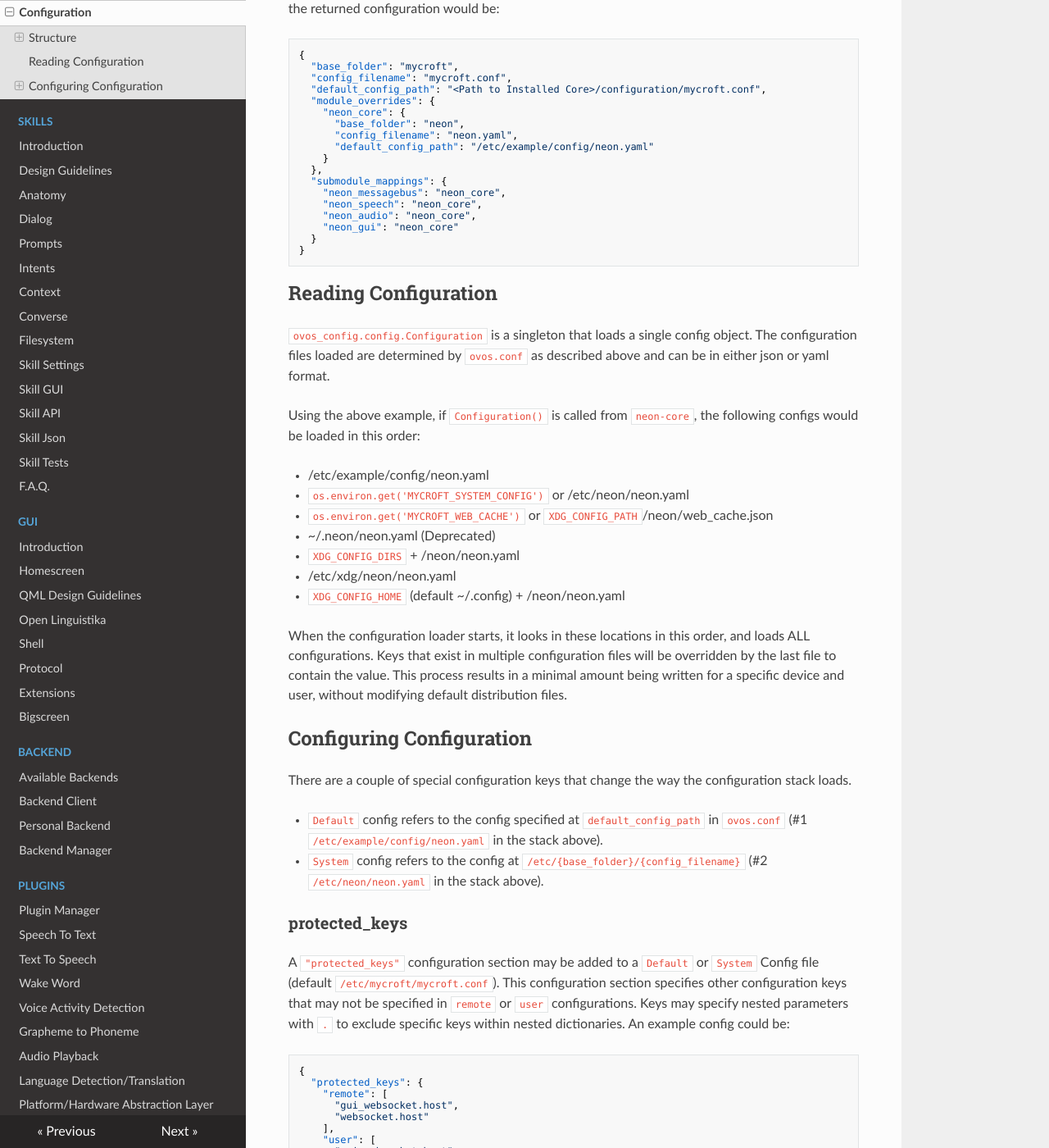
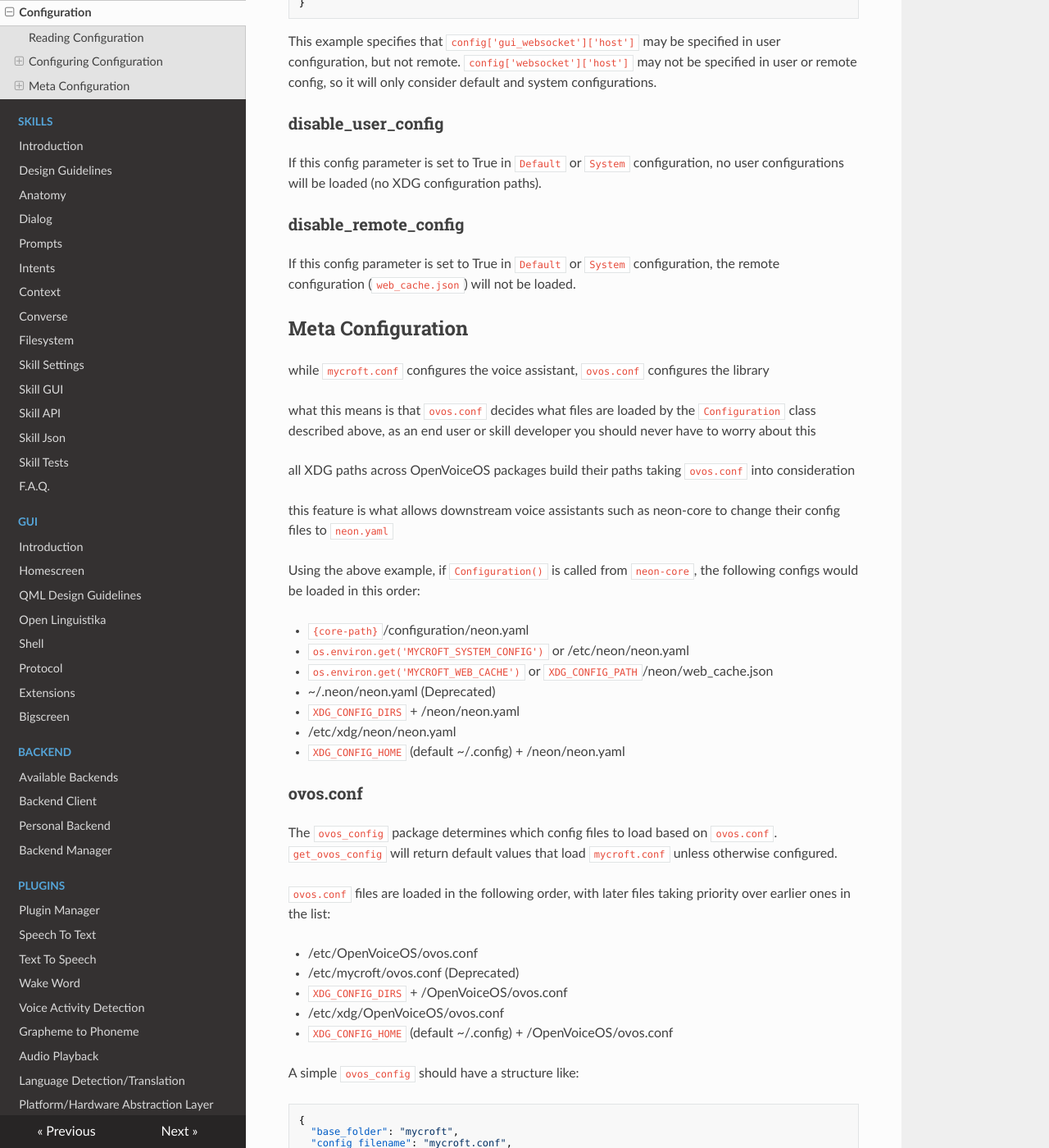
Before and after one commit to OpenVoiceOS/community-docs, an MkDocs documentation site: the page built from docs/config.md, in a window 1280 px wide and 1400 px high, scrolled down 1467 px. Shown: the whole window at 82% size. Built offline with MkDocs 1.6.1, drawn with Linux system fonts in a browser that asks for light colours; nearby versions of some CDN libraries; some of the changed text lies outside the part shown.

Commit message:
improve ovos.conf docs

````diff
--- a/docs/config.md
+++ b/docs/config.md
@@ -8,7 +8,95 @@
     * [disable_user_config](#disable-user-config)
     * [disable_remote_config](#disable-remote-config)
 
-## Structure
+
+## Reading Configuration
+
+`ovos_config.config.Configuration` is a singleton that loads a single config
+object. The configuration files loaded are determined by `ovos.conf` as described below and can be in either json or
+yaml format.
+
+if `Configuration()` is called the following configs would be loaded in this
+order:
+
+- `{core-path}`/configuration/mycroft.conf
+- `os.environ.get('MYCROFT_SYSTEM_CONFIG')` or /etc/mycroft/mycroft.conf
+- `os.environ.get('MYCROFT_WEB_CACHE')` or `XDG_CONFIG_PATH`/neon/web_cache.json
+- ~/.mycroft/mycroft.conf (Deprecated)
+- `XDG_CONFIG_DIRS` + /mycroft/mycroft.conf
+- /etc/xdg/mycroft/mycroft.conf
+- `XDG_CONFIG_HOME` (default ~/.config) + /mycroft/mycroft.conf
+
+When the configuration loader starts, it looks in these locations in this order, and loads ALL configurations. Keys that
+exist in multiple configuration files will be overridden by the last file to contain the value. This process results in
+a minimal amount being written for a specific device and user, without modifying default distribution files.
+
+## Configuring Configuration
+
+There are a couple of special configuration keys that change the way the configuration stack loads.
+
+* `Default` config refers to the config specified at `default_config_path` in
+  `ovos.conf` (#1 `{core-path}/configuration/mycroft.conf` in the stack above).
+* `System` config refers to the config at `/etc/{base_folder}/{config_filename}` (#2 `/etc/mycroft/mycroft.conf` in the stack
+  above).
+
+### protected_keys
+
+A `"protected_keys"` configuration section may be added to a `Default` or `System` Config file
+(default `/etc/mycroft/mycroft.conf`). This configuration section specifies
+other configuration keys that may not be specified in `remote` or `user` configurations.
+Keys may specify nested parameters with `.` to exclude specific keys within nested dictionaries.
+An example config could be:
+
+```json
+{
+  "protected_keys": {
+    "remote": [
+      "gui_websocket.host",
+      "websocket.host"
+    ],
+    "user": [
+      "gui_websocket.host"
+    ]
+  }
+}
+```
+
+This example specifies that `config['gui_websocket']['host']` may be specified in user configuration, but not remote.
+`config['websocket']['host']` may not be specified in user or remote config, so it will only consider default
+and system configurations.
+
+### disable_user_config
+
+If this config parameter is set to True in `Default` or `System` configuration,
+no user configurations will be loaded (no XDG configuration paths).
+
+### disable_remote_config
+
+If this config parameter is set to True in `Default` or `System` configuration,
+the remote configuration (`web_cache.json`) will not be loaded.
+
+
+## Meta Configuration
+
+while `mycroft.conf` configures the voice assistant, `ovos.conf` configures the library
+
+what this means is that `ovos.conf` decides what files are loaded by the `Configuration` class described above, as an end user or skill developer you should never have to worry about this
+
+all XDG paths across OpenVoiceOS packages build their paths taking `ovos.conf` into consideration
+
+this feature is what allows downstream voice assistants such as neon-core to change their config files to `neon.yaml`
+
+Using the above example, if `Configuration()` is called from `neon-core`, the following configs would be loaded in this
+order:
+
+- `{core-path}`/configuration/neon.yaml
+- `os.environ.get('MYCROFT_SYSTEM_CONFIG')` or /etc/neon/neon.yaml
+- `os.environ.get('MYCROFT_WEB_CACHE')` or `XDG_CONFIG_PATH`/neon/web_cache.json
+- ~/.neon/neon.yaml (Deprecated)
+- `XDG_CONFIG_DIRS` + /neon/neon.yaml
+- /etc/xdg/neon/neon.yaml
+- `XDG_CONFIG_HOME` (default ~/.config) + /neon/neon.yaml
+
 
 ### ovos.conf
 
@@ -85,69 +173,3 @@
   }
 }
 ```
-
-## Reading Configuration
-
-`ovos_config.config.Configuration` is a singleton that loads a single config
-object. The configuration files loaded are determined by `ovos.conf` as described above and can be in either json or
-yaml format.
-
-Using the above example, if `Configuration()` is called from `neon-core`, the following configs would be loaded in this
-order:
-
-- /etc/example/config/neon.yaml
-- `os.environ.get('MYCROFT_SYSTEM_CONFIG')` or /etc/neon/neon.yaml
-- `os.environ.get('MYCROFT_WEB_CACHE')` or `XDG_CONFIG_PATH`/neon/web_cache.json
-- ~/.neon/neon.yaml (Deprecated)
-- `XDG_CONFIG_DIRS` + /neon/neon.yaml
-- /etc/xdg/neon/neon.yaml
-- `XDG_CONFIG_HOME` (default ~/.config) + /neon/neon.yaml
-
-When the configuration loader starts, it looks in these locations in this order, and loads ALL configurations. Keys that
-exist in multiple configuration files will be overridden by the last file to contain the value. This process results in
-a minimal amount being written for a specific device and user, without modifying default distribution files.
-
-## Configuring Configuration
-
-There are a couple of special configuration keys that change the way the configuration stack loads.
-
-* `Default` config refers to the config specified at `default_config_path` in
-  `ovos.conf` (#1 `/etc/example/config/neon.yaml` in the stack above).
-* `System` config refers to the config at `/etc/{base_folder}/{config_filename}` (#2 `/etc/neon/neon.yaml` in the stack
-  above).
-
-### protected_keys
-
-A `"protected_keys"` configuration section may be added to a `Default` or `System` Config file
-(default `/etc/mycroft/mycroft.conf`). This configuration section specifies
-other configuration keys that may not be specified in `remote` or `user` configurations.
-Keys may specify nested parameters with `.` to exclude specific keys within nested dictionaries.
-An example config could be:
-
-```json
-{
-  "protected_keys": {
-    "remote": [
-      "gui_websocket.host",
-      "websocket.host"
-    ],
-    "user": [
-      "gui_websocket.host"
-    ]
-  }
-}
-```
-
-This example specifies that `config['gui_websocket']['host']` may be specified in user configuration, but not remote.
-`config['websocket']['host']` may not be specified in user or remote config, so it will only consider default
-and system configurations.
-
-### disable_user_config
-
-If this config parameter is set to True in `Default` or `System` configuration,
-no user configurations will be loaded (no XDG configuration paths).
-
-### disable_remote_config
-
-If this config parameter is set to True in `Default` or `System` configuration,
-the remote configuration (`web_cache.json`) will not be loaded.
````
